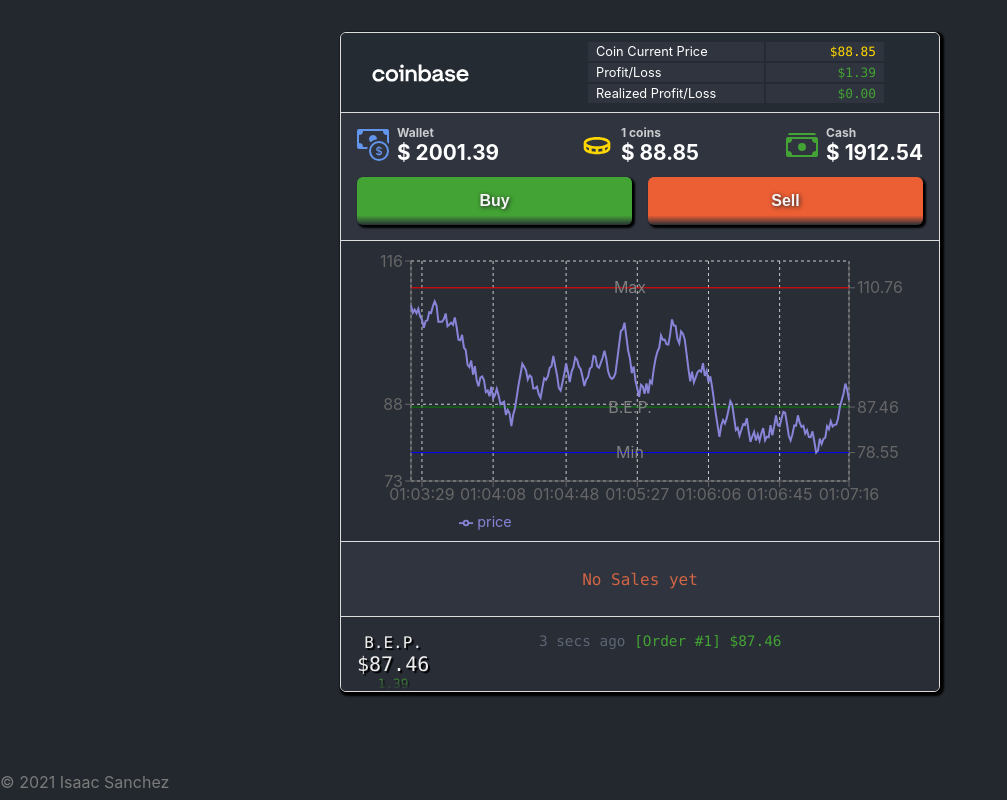
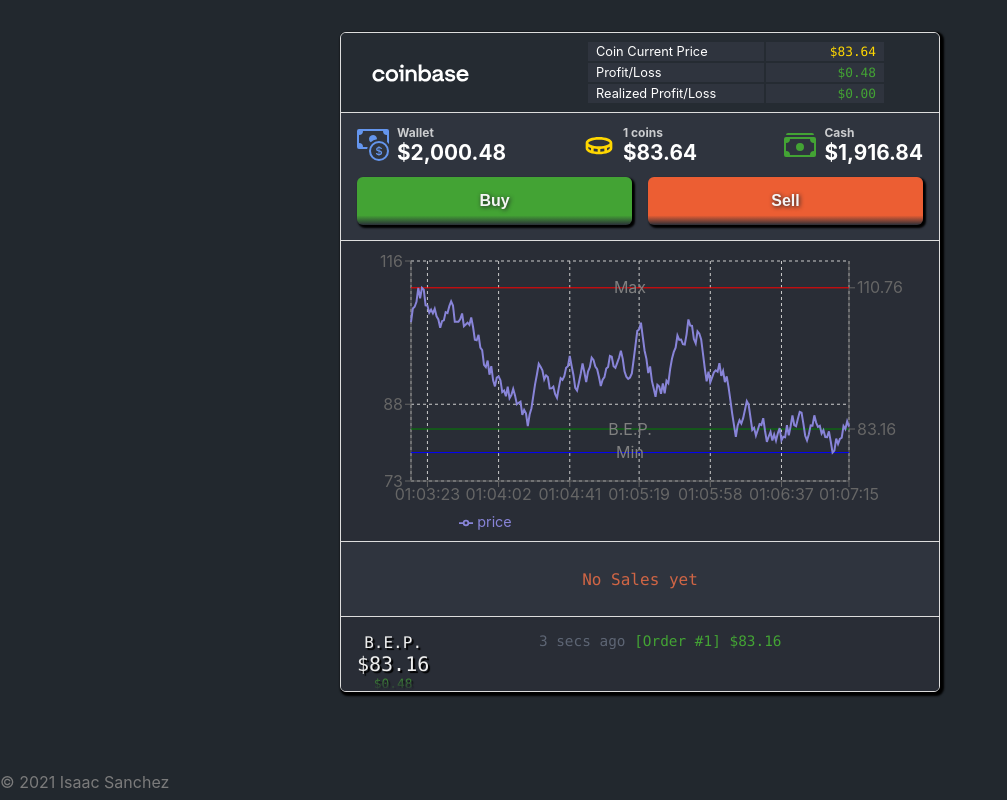
Before and after one commit to jelitter/coin-trader, a React (Create React App) app: page / in a window 1280 px wide. Both pictures are taken after a click on the button "Buy". Shown: the whole page, without its empty margins (0-1007 px from the left). Built offline with nearby package versions, Linux system fonts and the light colour scheme.

Commit message:
🔢 Added number animations

```diff
--- a/package.json
+++ b/package.json
@@ -13,6 +13,7 @@
         "@types/react": "^17.0.37",
         "@types/react-dom": "^17.0.11",
         "react": "^17.0.2",
+        "react-countup": "^6.1.0",
         "react-dom": "^17.0.2",
         "react-icons": "^4.3.1",
         "react-scripts": "4.0.3",
--- a/src/components/CoinTrader.tsx
+++ b/src/components/CoinTrader.tsx
@@ -1,4 +1,5 @@
 import React, { useEffect, useState } from 'react';
+import CountUp from 'react-countup';
 import { BiCoin } from 'react-icons/bi';
 import { BsCashCoin, BsCashStack } from 'react-icons/bs';
 import { SiCoinbase } from 'react-icons/si';
@@ -10,6 +11,9 @@ import HeaderDetail from './HeaderDetail';
 import { OrderList } from './OrderList';
 import PricesChart from './PricesChart';
 import './style/CoinTrader.scss';
+
+const PRICE_RATE = 1000; // milliseconds
+const countUpDuration = 0.5; // seconds
 
 const Orders = ({
     orders,
@@ -43,7 +47,7 @@ const Orders = ({
             }
             setPrices([...prices, { id: uuidv4(), timeStamp: new Date().toISOString().substring(11, 19), price }]);
             setPL(wallet.coins * price - wallet.coins * bep);
-        }, 500);
+        }, PRICE_RATE);
         return () => clearInterval(timer);
     }, [bep, currentPrice, prices, pricesJson, wallet.coins]);
 
@@ -106,14 +110,28 @@ const Orders = ({
                     <BsCashCoin style={{ height: '2rem', color: 'cornflowerblue', verticalAlign: 'middle' }} />
                     <div>
                         <div style={{ fontSize: '0.75rem', textAlign: 'left', opacity: '0.75' }}>Wallet</div>
-                        <div>$ {(wallet.coins * currentPrice + wallet.cash).toFixed(2)}</div>
+                        <CountUp
+                            decimals={2}
+                            duration={countUpDuration}
+                            end={wallet.coins * currentPrice + wallet.cash}
+                            prefix='$'
+                            preserveValue={true}
+                            useEasing={true}
+                        />
                     </div>
                 </div>
                 <div className='coins' title='Coins'>
                     <BiCoin style={{ height: '2rem', color: 'gold', verticalAlign: 'middle' }} />
                     <div>
                         <div style={{ fontSize: '0.75rem', textAlign: 'left', opacity: '0.75' }}>{wallet.coins} coins</div>
-                        <div>$ {(wallet.coins * currentPrice).toFixed(2)}</div>
+                        <CountUp
+                            decimals={2}
+                            duration={countUpDuration}
+                            end={wallet.coins * currentPrice}
+                            prefix='$'
+                            preserveValue={true}
+                            useEasing={true}
+                        />
                     </div>
                 </div>
 
@@ -121,7 +139,14 @@ const Orders = ({
                     <BsCashStack style={{ height: '2rem', color: '#43a334', verticalAlign: 'middle' }} />
                     <div>
                         <div style={{ fontSize: '0.75rem', textAlign: 'left', opacity: '0.75' }}>Cash</div>
-                        <div>$ {wallet.cash.toFixed(2)}</div>
+                        <CountUp
+                            decimals={2}
+                            duration={countUpDuration}
+                            end={wallet.cash}
+                            prefix='$'
+                            preserveValue={true}
+                            useEasing={true}
+                        />
                     </div>
                 </div>
             </div>
@@ -144,10 +169,29 @@ const Orders = ({
                     title='Break Even Price'
                     style={{ position: 'absolute', top: '1rem', color: '#eee', textShadow: 'rgb(0 0 0) 2px 2px 1px' }}>
                     <div>B.E.P.</div>
-                    <div style={{ fontSize: '1.25rem' }}>{bep ? `$${bep.toFixed(2)}` : <>&mdash;</>}</div>
+                    {/* <div style={{ fontSize: '1.25rem' }}>{bep ? `$${bep.toFixed(2)}` : <>&mdash;</>}</div> */}
+                    <div style={{ fontSize: '1.25rem' }}>
+                        {bep ? (
+                            <CountUp preserveValue={true} end={bep} decimals={2} duration={countUpDuration} useEasing={true} prefix='$' />
+                        ) : (
+                            <>&mdash;</>
+                        )}
+                    </div>
+
                     {bep && (
                         <div style={{ fontSize: '0.8rem', color: currentPrice - bep >= 0 ? '#43a334' : '#ec5e33' }}>
-                            {bep > 0 ? (currentPrice - bep).toFixed(2) : (0).toFixed(2)}
+                            {bep > 0 ? (
+                                <CountUp
+                                    decimals={2}
+                                    duration={countUpDuration}
+                                    end={currentPrice - bep}
+                                    prefix='$'
+                                    preserveValue={true}
+                                    useEasing={true}
+                                />
+                            ) : (
+                                (0).toFixed(2)
+                            )}
                         </div>
                     )}
                 </div>
--- a/src/components/HeaderDetail.tsx
+++ b/src/components/HeaderDetail.tsx
@@ -1,4 +1,5 @@
 import React from 'react';
+import CountUp from 'react-countup';
 
 export default function HeaderDetail({ currentPrice, PL, realizedPL }: { currentPrice: number; PL: number; realizedPL: number }) {
     return (
@@ -15,7 +16,7 @@ export default function HeaderDetail({ currentPrice, PL, realizedPL }: { current
                                 textAlign: 'right',
                                 width: '40%',
                             }}>
-                            ${currentPrice.toFixed(2)}
+                            <CountUp preserveValue={true} end={currentPrice} decimals={2} duration={0.5} useEasing={true} prefix='$' />
                         </td>
                     </tr>
                     <tr>
@@ -26,7 +27,7 @@ export default function HeaderDetail({ currentPrice, PL, realizedPL }: { current
                                 fontFamily: '"Lucida Console", Monaco, monospace',
                                 textAlign: 'right',
                             }}>
-                            ${PL.toFixed(2)}
+                            <CountUp preserveValue={true} end={PL} decimals={2} duration={0.5} useEasing={true} prefix='$' />
                         </td>
                     </tr>
                     <tr>
@@ -37,7 +38,7 @@ export default function HeaderDetail({ currentPrice, PL, realizedPL }: { current
                                 fontFamily: '"Lucida Console", Monaco, monospace',
                                 textAlign: 'right',
                             }}>
-                            ${realizedPL.toFixed(2)}
+                            <CountUp preserveValue={true} end={realizedPL} decimals={2} duration={0.5} useEasing={true} prefix='$' />
                         </td>
                     </tr>
                 </tbody>
--- a/src/components/style/CoinTrader.scss
+++ b/src/components/style/CoinTrader.scss
@@ -126,19 +126,20 @@ $red: #ec5e33;
     }
 
     button {
+        border-radius: 6px;
+        border: none;
+        box-shadow: 2px 2px 2px 1px black;
+        color: whitesmoke;
+        cursor: pointer;
+        font-size: 1rem;
+        font-weight: 600;
+        gap: 1rem;
         height: 3rem;
-        border: none;
         padding: 0 1rem;
-        color: whitesmoke;
-        gap: 1rem;
+        text-shadow: #212328 1px 1px 4px;
+        transition: filter 0.3s ease-in-out;
+        user-select: none;
         width: calc(50% - 0.5rem);
-        border-radius: 6px;
-        font-weight: 600;
-        font-size: 1rem;
-        text-shadow: #212328 1px 1px 4px;
-        cursor: pointer;
-        box-shadow: 2px 2px 2px 1px black;
-        transition: filter 0.3s ease-in-out;
 
         &.buy {
             background: linear-gradient(to bottom, $green 80%, rgba(0, 0, 0, 0.1));
```
Also changed, not shown: 1 other file (tests, documents, lock files or other folders).
